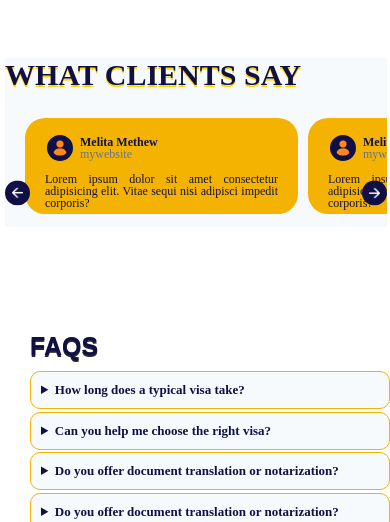
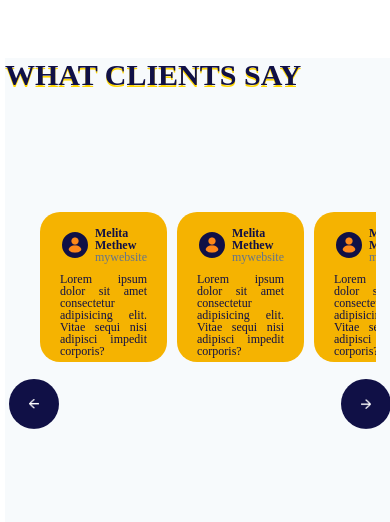
Before and after one commit to mr-iyan-dev/chepes, a React (Vite) app: page /home in a window 390 px wide. Shown: the part 3458-3980 px from the top of the page. Built offline with nearby package versions, Linux system fonts and the light colour scheme.

Commit message:
hro1 update

```diff
--- a/src/components/Gallery/Gallery.css
+++ b/src/components/Gallery/Gallery.css
@@ -67,10 +67,9 @@ width: 30vw;
 }
 
 /* ----------FOR LAPTOP SMALL--------------- */
-@media (max-width:1025px)  {  .testimonials_container {
+@media (max-width:1025px)  {       .testimonials_container {
         height: 70vh;
-        width: 99%;
-    margin: 10px 5px;
+        width: 100%;
     padding: auto 10px;
     position: relative;
     background-color: var(--bg);
@@ -92,8 +91,8 @@ width: 30vw;
     top: 50%;
     right: 1%;
     transform: translateY(-50%);
-    padding: 15px;
-    width: 40px;
+    padding: 20px;
+    width: 50px;
     border-radius: 50%;
     cursor: pointer;
     background: var(--navy);
@@ -108,10 +107,13 @@ width: 30vw;
 .slider {
     overflow: hidden;
 }
-
+.gallery-image img{
+height: 50vh;
+width: 30vw;
+}
 .slider ul {
     display: flex;
-    width:145%;
+    width:95%;
     overflow-x: hidden;
     transition: 0.5s;
     padding: 100px 30px;
@@ -120,162 +122,17 @@ width: 30vw;
 
 .slider ul li {
     list-style: none;
-    width: 100%;
+    width: 200%;
     padding:10px 5px;
 }
 
-.slide {
-    padding: 50px 50px;
-    border-radius: 20px;
-    color: var(--navy);
-    line-height: 1;
-    background-color: var(--gold);
-    font-size: 15px;
-    margin-top: 10px;
-}
-
-.slide img {
-    background-color: var(--navy);
-    padding: 10px;
-    border-radius: 20px;
-    border: var(--gold) solid 2px;
-    width: 70px;
-}
-
-.user-info {
-    display: flex;
-    align-items: center;
-    gap: 5px;
-    margin-bottom: 10px;
-    padding: 10px 10px 0px;
-}
-
-.user-info h4 {
-    color: var(--navy);
-    font-size:20px ;
-}
-
-.user-info span {
-    color: var(--muted);
-
-}
-
-.para p {
-    color: var(--navy);
-    text-align: justify;
-    padding: 0px 10px;
-        font-size:15px ;
-} }
+ }
 
 /* ----------FOR TABLET--------------- */
 @media screen and (max-width: 768px) and (min-width:501px){
-    .testimonials_container {
-        height: 50vh;
-        width: 99%;
-    margin: 10px 5px;
-    padding: auto 10px;
-    position: relative;
-    background-color: var(--bg);
-
-}
-.testimonials_container h3{
-    color: var(--navy);
-    font-size: 30px;
-    text-transform: uppercase;
-
-
-
-
-}
-.next-btn,
-.back-btn {
-    margin-top: 50px;
-    position: absolute;
-    top: 45%;
-    right: 1%;
-    transform: translateY(-50%);
-    padding: 15px;
-    width: 40px;
-    border-radius: 50%;
-    cursor: pointer;
-    background: var(--navy);
-    z-index: 10;
-}
-
-.back-btn {
-    right: auto;
-    left:  1%;
-}
-
-.slider {
-    overflow: hidden;
-}
-
-.slider ul {
-    display: flex;
-    width:145%;
-    overflow-x: hidden;
-    transition: 0.5s;
-    padding: 20px 30px;
-
-}
-
-.slider ul li {
-    list-style: none;
-    width: 100%;
-    padding:10px 5px;
-}
-
-.slide {
-    padding: 5px 10px;
-    border-radius: 20px;
-    color: var(--navy);
-    line-height: 1;
-    background-color: var(--gold);
-    font-size: 14px;
-    margin-top: 10px;
-}
-
-.slide img {
-    background-color: var(--navy);
-    padding: 10px;
-    border-radius: 20px;
-    border: var(--gold) solid 2px;
-    width: 50px;
-}
-
-.user-info {
-    display: flex;
-    align-items: center;
-    gap: 5px;
-    margin-bottom: 10px;
-    padding: 10px 10px 0px;
-}
-
-.user-info h4 {
-    color: var(--navy);
-    font-size:15px ;
-}
-
-.user-info span {
-    color: var(--muted);
-
-}
-
-.para p {
-    color: var(--navy);
-    text-align: justify;
-    padding: 0px 10px;
-        font-size:14px ;
-}
-}
-
-/* ----------FOR MOBILE--------------- */
-@media (max-width: 425px) {
-    .testimonials_container {
-        height: 20vh;
-        width: 98%;
-    margin: 0px 5px;
+         .testimonials_container {
+        height: 70vh;
+        width: 100%;
     padding: auto 10px;
     position: relative;
     background-color: var(--bg);
@@ -295,10 +152,10 @@ width: 30vw;
     margin-top: 50px;
     position: absolute;
     top: 50%;
-    right: 0;
+    right: 1%;
     transform: translateY(-50%);
-    padding: 7px;
-    width: 25px;
+    padding: 20px;
+    width: 50px;
     border-radius: 50%;
     cursor: pointer;
     background: var(--navy);
@@ -307,68 +164,95 @@ width: 30vw;
 
 .back-btn {
     right: auto;
-    left:  0;
+    left:  1%;
 }
 
 .slider {
     overflow: hidden;
 }
-
+.gallery-image img{
+height: 50vh;
+width: 30vw;
+}
 .slider ul {
     display: flex;
-    width:230%;
+    width:95%;
     overflow-x: hidden;
     transition: 0.5s;
-    padding: 15px;
+    padding: 100px 30px;
 
 }
 
 .slider ul li {
     list-style: none;
-    width: 90%;
-    padding:1px 5px;
+    width: 200%;
+    padding:10px 5px;
 }
 
-.slide {
-    padding: 5px 10px;
-    border-radius: 20px;
-    color: var(--navy);
-    line-height: 1;
-    background-color: var(--gold);
-    font-size: 12px;
-    margin-top: 10px;
-}
-
-.slide img {
-    background-color: var(--navy);
-    padding: 5px;
-    border-radius: 20px;
-    border: var(--gold) solid 2px;
-    width: 30px;
-}
-
-.user-info {
-    display: flex;
-    align-items: center;
-    gap: 5px;
-    margin-bottom: 10px;
-    padding: 10px 10px 0px;
-}
-
-.user-info h4 {
-    color: var(--navy);
-    font-size:12px ;
-}
-
-.user-info span {
-    color: var(--muted);
 
 }
 
-.para p {
+/* ----------FOR MOBILE--------------- */
+@media (max-width: 500px) {
+        .testimonials_container {
+        height: 70vh;
+        width: 100%;
+    padding: auto 10px;
+    position: relative;
+    background-color: var(--bg);
+
+}
+.testimonials_container h3{
     color: var(--navy);
-    text-align: justify;
-    padding: 0px 10px;
-        font-size:12px ;
+    font-size: 30px;
+    text-transform: uppercase;
+
+
+
+
 }
+.next-btn,
+.back-btn {
+    margin-top: 50px;
+    position: absolute;
+    top: 50%;
+    right: 1%;
+    transform: translateY(-50%);
+    padding: 20px;
+    width: 50px;
+    border-radius: 50%;
+    cursor: pointer;
+    background: var(--navy);
+    z-index: 10;
 }
+
+.back-btn {
+    right: auto;
+    left:  1%;
+}
+
+.slider {
+    overflow: hidden;
+}
+.gallery-image img{
+height: 50vh;
+width: 30vw;
+}
+.slider ul {
+    display: flex;
+    width:95%;
+    overflow-x: hidden;
+    transition: 0.5s;
+    padding: 100px 30px;
+
+}
+
+.slider ul li {
+    list-style: none;
+    width: 200%;
+    padding:10px 5px;
+}
+
+
+
+}
```
